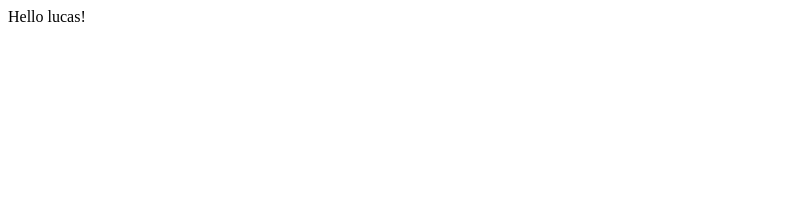
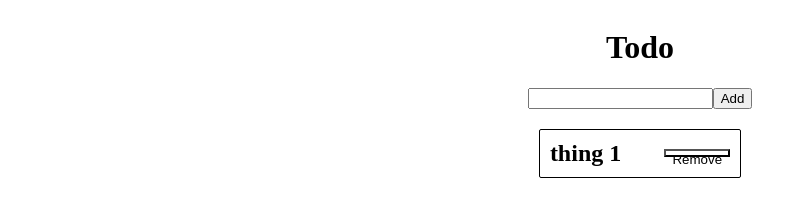
Before and after one commit to LucasDachman/todo, a Gatsby site: page / in a window 1280 px wide. Shown: the whole page, without its empty margins (0-807 px from the left). Built offline with nearby package versions, Linux system fonts and the light colour scheme; Gatsby itself is replaced by a stand-in of ours.

Commit message:
working todo list

```diff
--- a/gatsby-browser.js
+++ b/gatsby-browser.js
@@ -0,0 +1 @@
+import './src/styles/global.css'
--- a/src/pages/index.js
+++ b/src/pages/index.js
@@ -1,5 +1,62 @@
 import React from "react"
 
-export default () => (
-  <div>Hello lucas!</div>
+class Todo extends React.Component {
+  constructor(props) {
+    super(props)
+    this.addItem = this.addItem.bind(this)
+    this.removeItem = this.removeItem.bind(this)
+    this.setText = this.setText.bind(this)
+    this.state = {
+      listItems: ['thing 1'],
+      newItemText: ''
+    }
+  }
+
+  addItem() {
+    this.setState((state) => {
+      return {
+        listItems: state.listItems.concat([state.newItemText]),
+        newItemText: ''
+      }
+    })
+  }
+
+  removeItem(index) {
+    this.setState((state) => {
+      return {
+        listItems: state.listItems.slice(0, index).concat(state.listItems.slice(index + 1))
+      }
+    })
+  }
+
+  setText(e) {
+    this.setState({newItemText: e.target.value})
+  }
+
+  render() {
+    return (
+      <div className='container'>
+        <h1>Todo</h1>
+        <section className='add-section'>
+          <input type='text' value={this.state.newItemText} onChange={this.setText}/>
+          <button type='button' onClick={this.addItem}>Add</button>
+        </section>
+        <section className='items-section'>
+          {this.state.listItems.map((title, i) => {
+            return <ListItem title={title} onClickDelete={() => this.removeItem(i)} key={i}/>
+          })}
+        </section>
+      </div>
+    )
+  }
+}
+
+const ListItem = (props) => (
+  <div className='todo-item'>
+    <h2>{props.title}</h2>
+    <button type='button' onClick={props.onClickDelete}>Remove</button>
+  </div>
 )
+
+
+export default Todo
--- a/src/styles/global.css
+++ b/src/styles/global.css
@@ -0,0 +1,38 @@
+.container {
+    width: 80%;
+    margin: auto;
+    display: flex;
+    flex-flow: column nowrap;
+    align-items: center;
+}
+
+.todo-item {
+    display: flex;
+    flex-flow: row nowrap;
+    justify-content: space-between;
+    align-items: center;
+}
+
+.todo-item button {
+    background-color: white;
+    height: 8px;
+}
+
+.todo-item h2 {
+    margin: 0px 10px 0px 0px;
+}
+
+.add-section {
+    display: flex;
+    flex-flow: row nowrap;
+}
+
+.items-section {
+    box-sizing: border-box;
+    margin: 20px auto 0px auto;
+    padding: 10px;
+    width: 20%;
+    min-height: 30px;
+    border: 1px solid black;
+    border-radius: 2px;
+}
```
